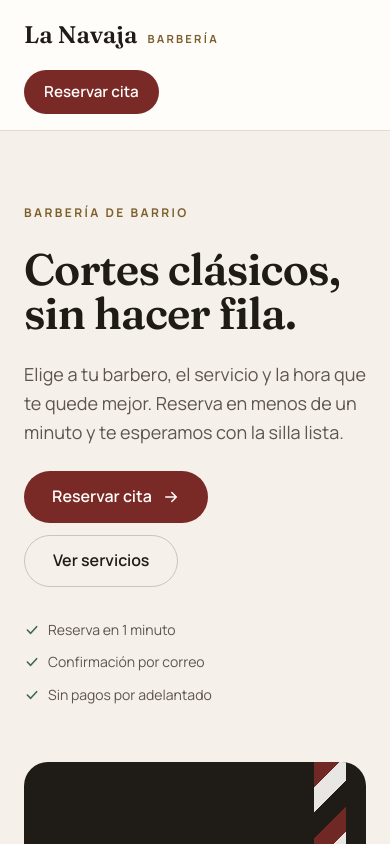
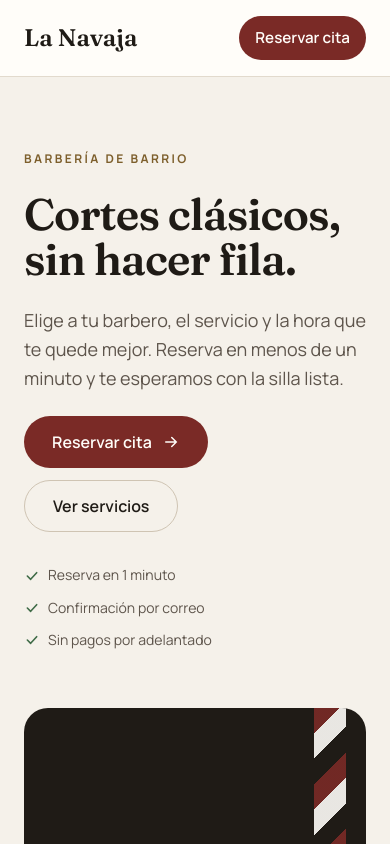
Before and after one commit to Steeven24/barbershop-booking, a React (Vite) app in the folder frontend/: page / in a window 390 px wide. Shown: the top 844 px of the page. Built offline with nearby package versions, Linux system fonts and the light colour scheme; no server answers.

Commit message:
fix(frontend): keep header on one line on phones

```diff
--- a/frontend/src/components/Layout.module.css
+++ b/frontend/src/components/Layout.module.css
@@ -85,7 +85,14 @@
 }
 
 @media (max-width: 640px) {
+  .inner {
+    flex-wrap: nowrap;
+  }
+  .brand span,
   .nav a:not(.cta) {
     display: none;
   }
+  .nav .cta {
+    padding: 0 16px;
+  }
 }
```
